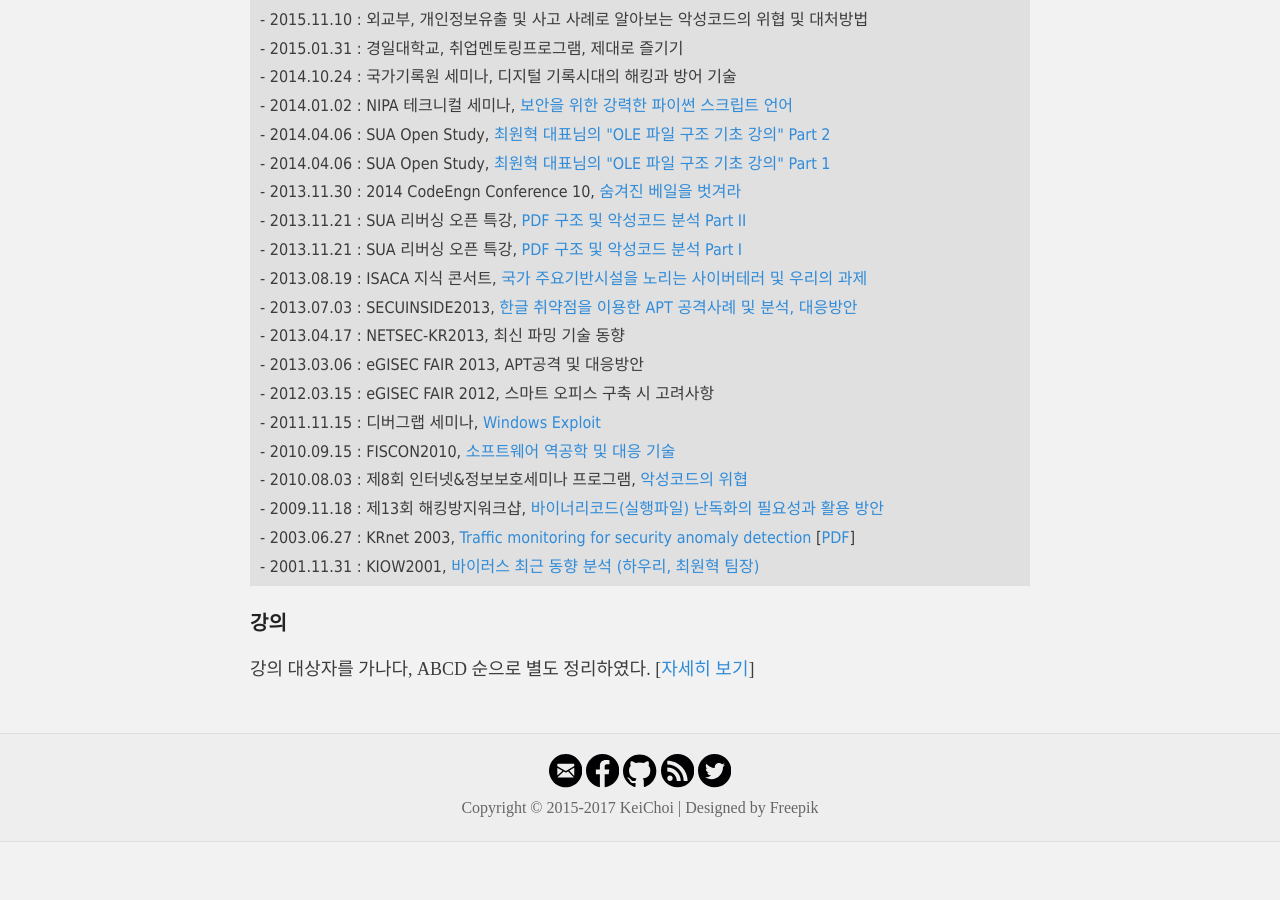
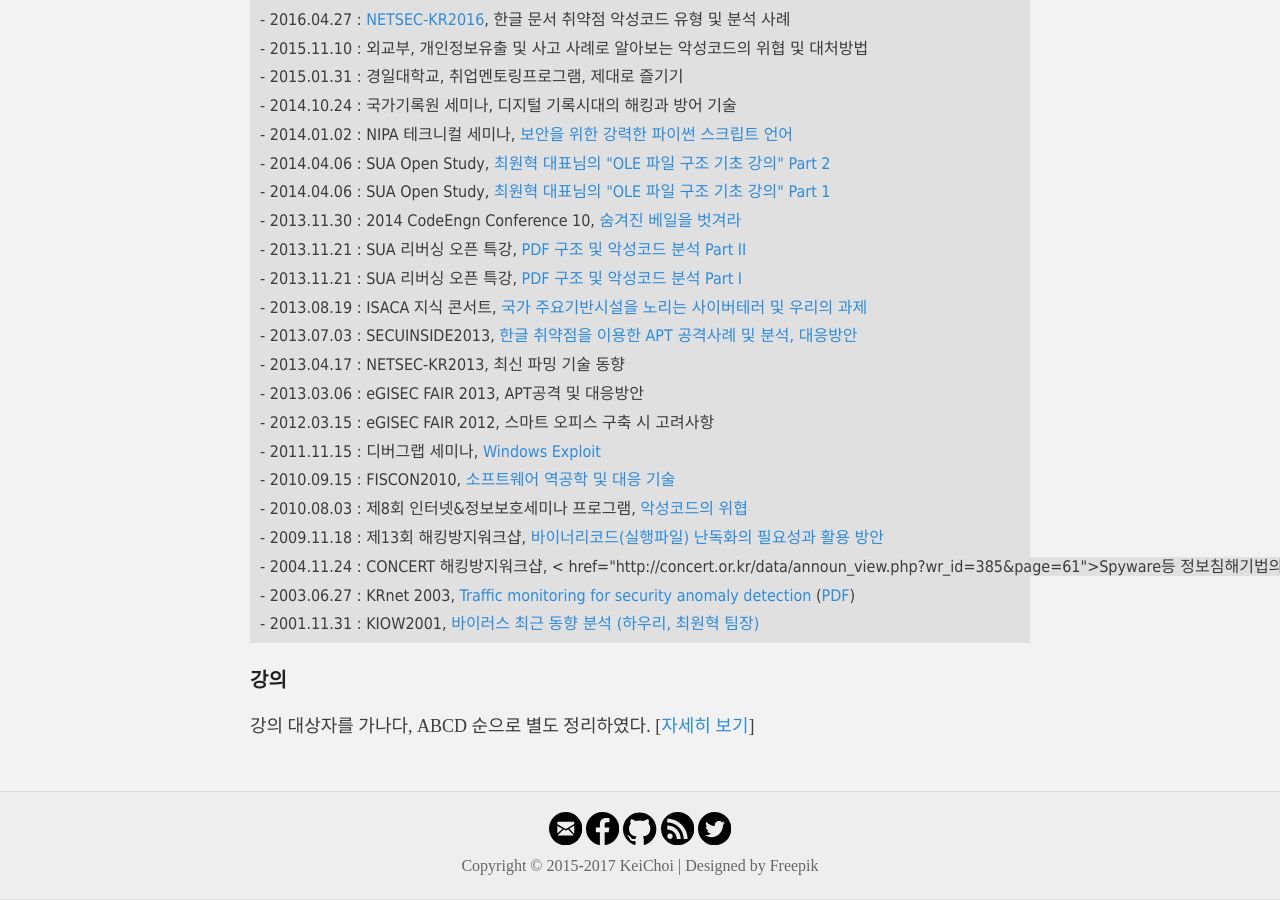
Before and after one commit to hanul93/hanul93.github.com, a Jekyll site: the page built from about.md, in a window 1280 px wide and 900 px high, scrolled down 3447 px. Built offline with Jekyll 4.4.1, drawn with Linux system fonts in a browser that asks for light colours; nearby versions of some CDN libraries; before the commit the page ends 4289 px from its top, so only the background shows below that; some of the changed text lies outside the part shown.

Commit message:
언론, 발표 추가

```diff
--- a/about.md
+++ b/about.md
@@ -89,6 +89,7 @@
 - 2004.11.24 : 디지털타임스, <a href="http://concert.or.kr/notice/notice_view.php?wr_id=145&page=36">CONCERT 해킹방지 워크샵 개최</a>
 - 2003.05.19 : 한국일보, <a href="http://hankookilbo.com/v/bf9ed967b3be47bfbaff0976bc6cef1a">새 직업 뜨는 직업/ 컴퓨터 백신개발자</a>
 - 2003.01.26 : 조선닷컴, <a href="http://www.chosun.com/national/news/200301/200301260251.html">[웜 바이러스] 인터넷대란 원인 민간업체가 밝혀냈다</a>
+- 2001.01.08 : 디지털타임스, <a href="http://www.dt.co.kr/contents.html?article_no=2001081702010151569001">인터넷 메신저, 차세대 바이러스 전파도구로</a>
 - 2000.10.18 : 이코노미2, <a href="http://www.economy21.co.kr/news/articleView.html?idxno=1982">[나는프로] 하우리 기반기술팀 최원혁 팀장</a>
 - 2000.03.15 : 아이뉴스24, <a href="http://news.inews24.com/php/news_view.php?g_menu=010000&g_serial=430">[인터뷰] 하우리 기술팀장 최원혁씨</a>
 - 1999.12.07 : 경향신문, <a href="http://newslibrary.naver.com/viewer/index.nhn?articleId=1999120700329131003&editNo=40&printCount=1&publishDate=1999-12-07&officeId=00032&pageNo=31&printNo=16924&publishType=00010">N세대의 천재들</a>
@@ -142,7 +143,8 @@
 - 2010.09.15 : FISCON2010, <a href="http://m.blog.naver.com/lugenzhe/90096455590">소프트웨어 역공학 및 대응 기술</a>
 - 2010.08.03 : 제8회 인터넷&정보보호세미나 프로그램, <a href="http://www.kisa.or.kr/popup/2010/002/program_detail.html">악성코드의 위협</a>
 - 2009.11.18 : 제13회 해킹방지워크샵, <a href="">바이너리코드(실행파일) 난독화의 필요성과 활용 방안</a>
-- 2003.06.27 : KRnet 2003, <a href="http://www.krnet.or.kr/board/board.php?task=view&db=dprogram&no=787&page=9&search=%C3%D6%BF%F8%C7%F5&searchKey=&category=422&pageID=ID13249498101">Traffic monitoring for security anomaly detection</a> [<a href="http://www.krnet.or.kr/board/include/download.php?no=787&db=dprogram&fileno=2">PDF</a>]
+- 2004.11.24 : CONCERT 해킹방지워크샵, < href="http://concert.or.kr/data/announ_view.php?wr_id=385&page=61">Spyware등 정보침해기법의 현황과 대책</a>
+- 2003.06.27 : KRnet 2003, <a href="http://www.krnet.or.kr/board/board.php?task=view&db=dprogram&no=787&page=9&search=%C3%D6%BF%F8%C7%F5&searchKey=&category=422&pageID=ID13249498101">Traffic monitoring for security anomaly detection</a> (<a href="http://www.krnet.or.kr/board/include/download.php?no=787&db=dprogram&fileno=2">PDF</a>)
 - 2001.11.31 : KIOW2001, <a href="http://www.netmanias.com/ko/post/elearning/1720">바이러스 최근 동향 분석 (하우리, 최원혁 팀장)</a>
 </code></pre>
 </div>
```
